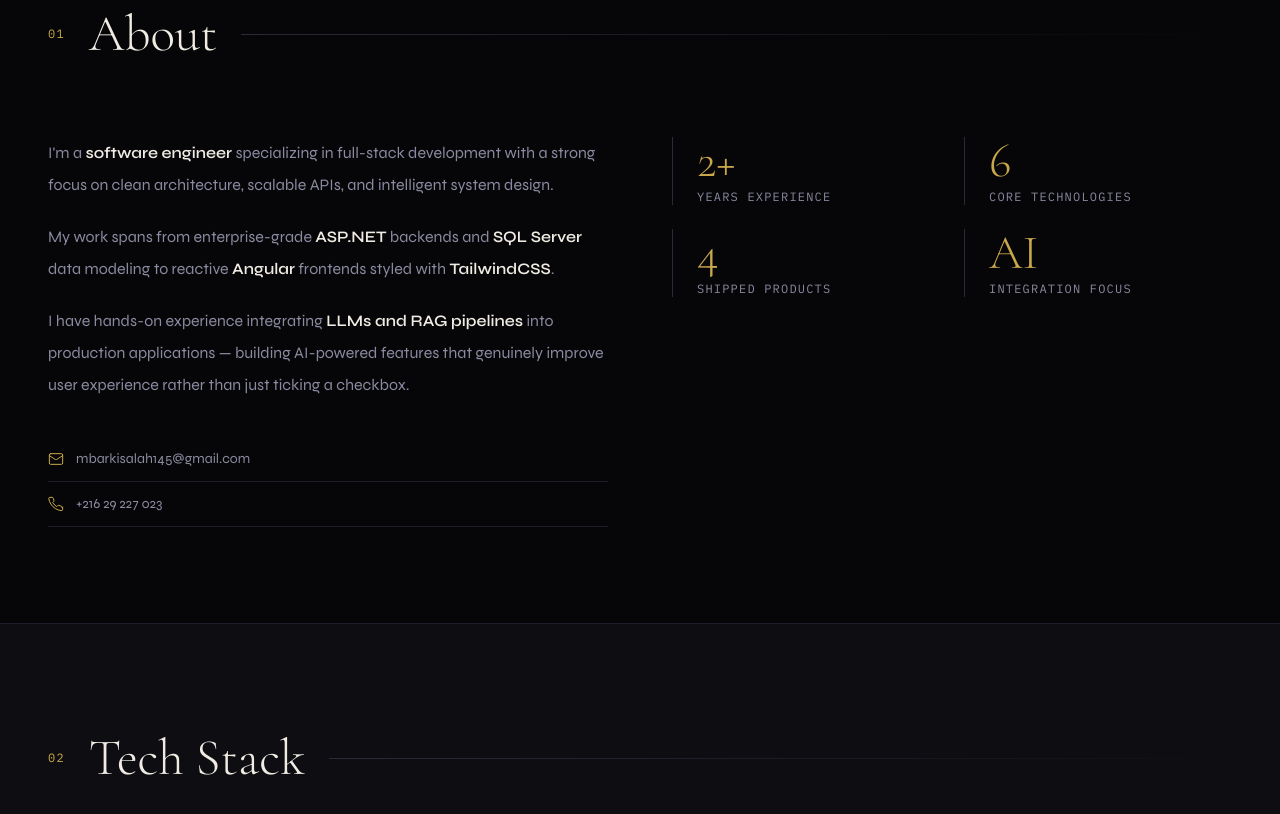
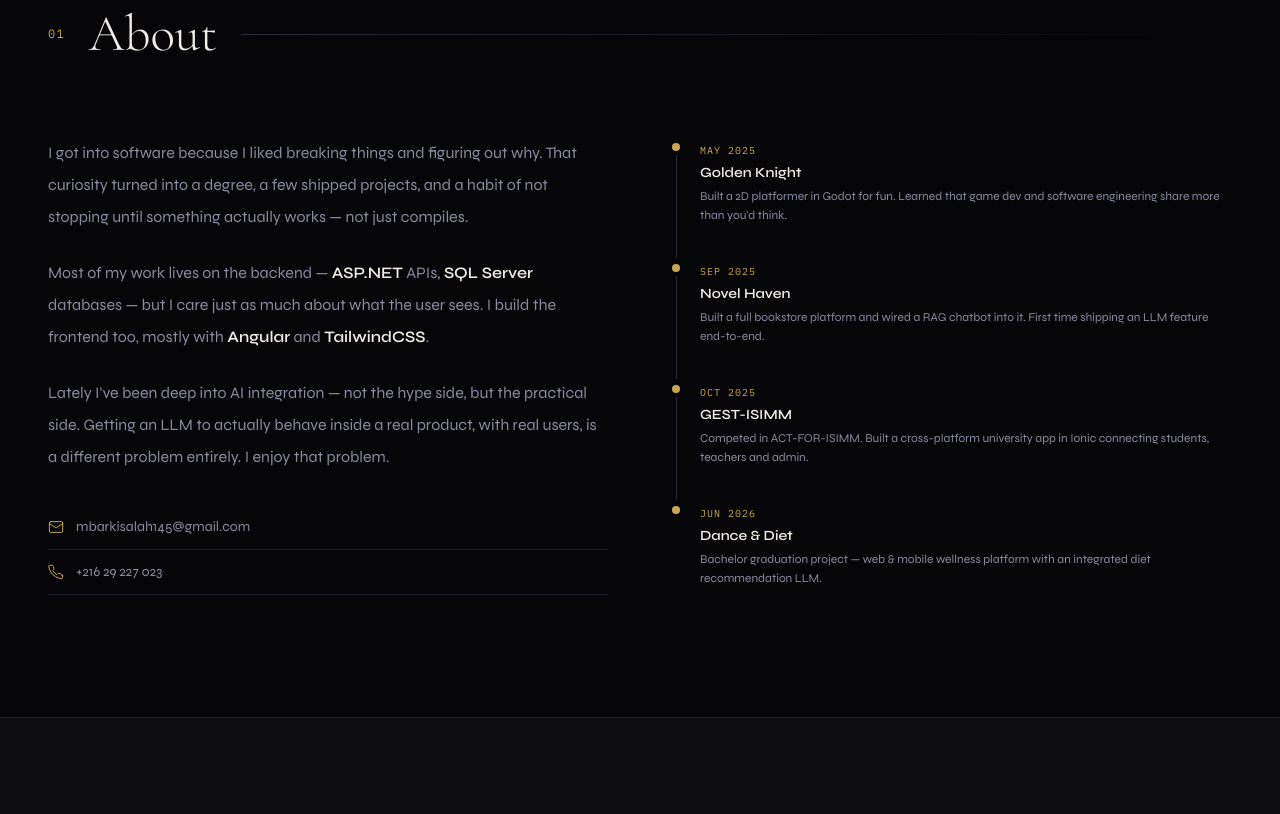
Before and after one commit to Salah-mbarki/Portfolio, a Next.js app: page / in a window 1280 px wide. Shown: the part 900-1714 px from the top of the page. Built offline with nearby package versions, Linux system fonts and the light colour scheme.

Commit message:
fixed name and improved about us

```diff
--- a/components/About.tsx
+++ b/components/About.tsx
@@ -31,30 +31,28 @@ export default function About() {
 
       <div className="grid md:grid-cols-2 gap-16 items-start">
         {/* Text */}
-        <div className="reveal reveal-delay-1 space-y-5">
+        <div className="reveal reveal-delay-1 space-y-6">
           <p className="text-base text-muted2 leading-loose">
-            I&apos;m a{" "}
-            <strong className="text-cream font-semibold">software engineer</strong>{" "}
-            specializing in full-stack development with a strong focus on clean
-            architecture, scalable APIs, and intelligent system design.
+            I got into software because I liked breaking things and figuring out why.
+            That curiosity turned into a degree, a few shipped projects, and a habit
+            of not stopping until something actually works — not just compiles.
           </p>
           <p className="text-base text-muted2 leading-loose">
-            My work spans from enterprise-grade{" "}
-            <strong className="text-cream font-semibold">ASP.NET</strong> backends and{" "}
-            <strong className="text-cream font-semibold">SQL Server</strong> data modeling
-            to reactive <strong className="text-cream font-semibold">Angular</strong>{" "}
-            frontends styled with{" "}
+            Most of my work lives on the backend —{" "}
+            <strong className="text-cream font-semibold">ASP.NET</strong> APIs,{" "}
+            <strong className="text-cream font-semibold">SQL Server</strong> databases —
+            but I care just as much about what the user sees. I build the frontend too,
+            mostly with <strong className="text-cream font-semibold">Angular</strong> and{" "}
             <strong className="text-cream font-semibold">TailwindCSS</strong>.
           </p>
           <p className="text-base text-muted2 leading-loose">
-            I have hands-on experience integrating{" "}
-            <strong className="text-cream font-semibold">LLMs and RAG pipelines</strong>{" "}
-            into production applications — building AI-powered features that genuinely
-            improve user experience rather than just ticking a checkbox.
+            Lately I&apos;ve been deep into AI integration — not the hype side,
+            but the practical side. Getting an LLM to actually behave inside a real
+            product, with real users, is a different problem entirely. I enjoy that problem.
           </p>
 
           {/* Contact info */}
-          <div className="pt-4 space-y-0">
+          <div className="pt-2 space-y-0">
             <InfoRow icon="mail" href="mailto:mbarkisalah145@gmail.com">
               mbarkisalah145@gmail.com
             </InfoRow>
@@ -64,26 +62,48 @@ export default function About() {
           </div>
         </div>
 
-        {/* Stats */}
-        <div className="reveal reveal-delay-2">
-          <div className="grid grid-cols-2 gap-6">
-            {stats.map(({ num, label }) => (
-              <div
-                key={label}
-                className="border-l border-border2 pl-6 flex flex-col"
-              >
-                <span
-                  className="font-display font-light text-accent leading-none"
-                  style={{ fontSize: "3rem" }}
-                >
-                  {num}
+        {/* Timeline */}
+        <div className="reveal reveal-delay-2 flex flex-col gap-0">
+          {[
+            {
+              year: "May 2025",
+              title: "Golden Knight",
+              note: "Built a 2D platformer in Godot for fun. Learned that game dev and software engineering share more than you'd think.",
+            },
+            {
+              year: "Sep 2025",
+              title: "Novel Haven",
+              note: "Built a full bookstore platform and wired a RAG chatbot into it. First time shipping an LLM feature end-to-end.",
+            },
+            {
+              year: "Oct 2025",
+              title: "GEST-ISIMM",
+              note: "Competed in ACT-FOR-ISIMM. Built a cross-platform university app in Ionic connecting students, teachers and admin.",
+            },
+            {
+              year: "Jun 2026",
+              title: "Dance & Diet",
+              note: "Bachelor graduation project — web & mobile wellness platform with an integrated diet recommendation LLM.",
+            }
+          ].map(({ year, title, note }, i, arr) => (
+            <div key={title} className="flex gap-5 group">
+              {/* Line + dot */}
+              <div className="flex flex-col items-center">
+                <div className="w-2 h-2 rounded-full bg-accent mt-1.5 flex-shrink-0 group-hover:scale-125 transition-transform duration-200" />
+                {i < arr.length - 1 && (
+                  <div className="w-px flex-1 bg-border2 mt-1" />
+                )}
+              </div>
+              {/* Content */}
+              <div className="pb-8">
+                <span className="font-mono text-[10px] tracking-widest text-accent uppercase">
+                  {year}
                 </span>
-                <span className="font-mono text-xs tracking-widest text-muted2 uppercase mt-1">
-                  {label}
-                </span>
+                <p className="font-ui font-semibold text-cream text-sm mt-0.5 mb-1">{title}</p>
+                <p className="text-xs text-muted2 leading-relaxed">{note}</p>
               </div>
-            ))}
-          </div>
+            </div>
+          ))}
         </div>
       </div>
     </section>
--- a/components/Hero.tsx
+++ b/components/Hero.tsx
@@ -51,7 +51,7 @@ export default function Hero() {
           >
             Salah
             <br />
-            <em className="text-accent not-italic italic">Mbaki</em>
+            <em className="text-accent not-italic italic">Mbarki</em>
           </h1>
 
           {/* Role */}
```
